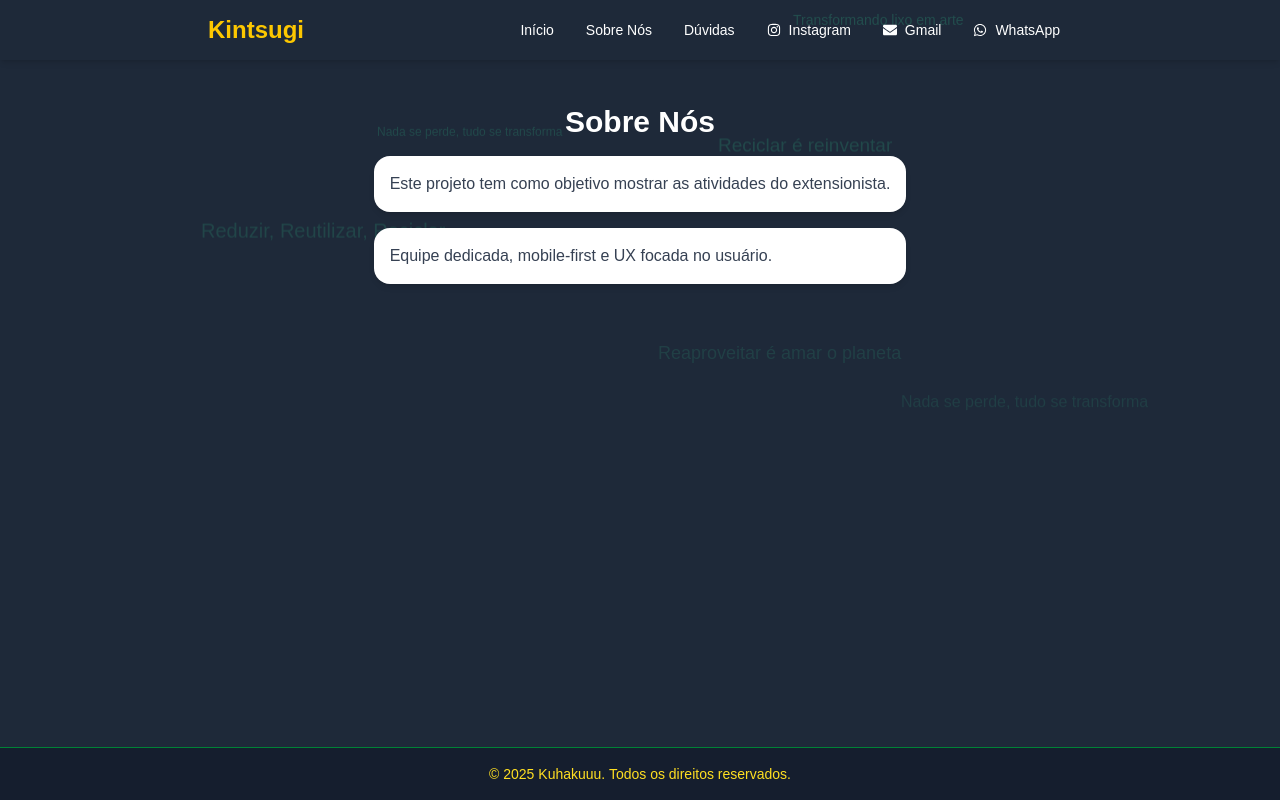
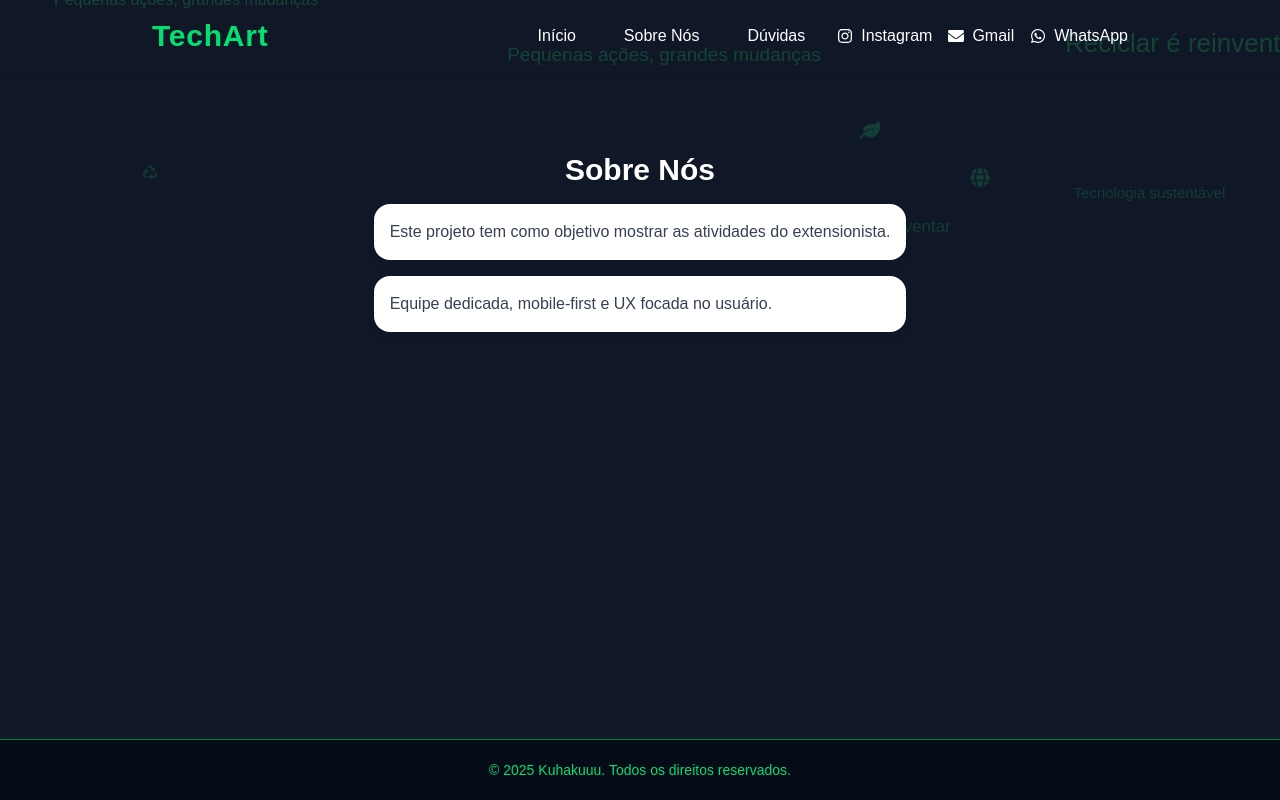
Before and after one commit to kalveslima/intinerario_extensionista, a Next.js app: page /sobre in a window 1280 px wide. Built offline with nearby package versions, Linux system fonts and the light colour scheme.

Commit message:
BETA_NEWNAME_TECHart.V-0.0

```diff
--- a/src/app/components/Layout.tsx
+++ b/src/app/components/Layout.tsx
@@ -1,14 +1,14 @@
 "use client";
 import { useState, useEffect, ReactNode } from "react";
 import Link from "next/link";
-import { FaInstagram, FaEnvelope, FaWhatsapp } from "react-icons/fa";
+import { FaInstagram, FaEnvelope, FaWhatsapp, FaRecycle, FaLeaf, FaGlobe } from "react-icons/fa";
 
 interface LayoutProps {
   children: ReactNode;
 }
 
 type CascadeItem = {
-  text: string;
+  content: JSX.Element;
   left: string;
   delay: string;
   duration: string;
@@ -25,26 +25,33 @@ const PHRASES = [
   "Reduzir, Reutilizar, Reciclar",
 ];
 
+const ICONS = [<FaRecycle />, <FaLeaf />, <FaGlobe />];
+
 export default function Layout({ children }: LayoutProps) {
   const [menuOpen, setMenuOpen] = useState(false);
   const [cascadeItems, setCascadeItems] = useState<CascadeItem[]>([]);
   const [year, setYear] = useState<number | null>(null);
 
   useEffect(() => {
-    const items: CascadeItem[] = Array.from({ length: 18 }).map(() => ({
-      text: PHRASES[Math.floor(Math.random() * PHRASES.length)],
-      left: `${Math.random() * 100}%`,
-      delay: `${(Math.random() * 8).toFixed(2)}s`,
-      duration: `${(6 + Math.random() * 10).toFixed(2)}s`,
-      size: `${12 + Math.floor(Math.random() * 10)}px`,
-    }));
+    const items: CascadeItem[] = Array.from({ length: 20 }).map(() => {
+      const isIcon = Math.random() > 0.6; // 40% ícones, 60% frases
+      return {
+        content: isIcon
+          ? ICONS[Math.floor(Math.random() * ICONS.length)]
+          : <>{PHRASES[Math.floor(Math.random() * PHRASES.length)]}</>,
+        left: `${Math.random() * 100}%`,
+        delay: `${(Math.random() * 8).toFixed(2)}s`,
+        duration: `${(6 + Math.random() * 10).toFixed(2)}s`,
+        size: `${14 + Math.floor(Math.random() * 14)}px`,
+      };
+    });
     setCascadeItems(items);
     setYear(new Date().getFullYear());
   }, []);
 
   return (
-    <div className="min-h-screen flex flex-col bg-gray-800 text-white relative overflow-hidden">
-      {/* Cascata verde sem blur */}
+    <div className="min-h-screen flex flex-col bg-gray-900 text-white relative overflow-hidden scroll-smooth">
+      {/* Cascata */}
       <div className="absolute inset-0 z-0 pointer-events-none">
         {cascadeItems.map((it, idx) => (
           <span
@@ -57,40 +64,39 @@ export default function Layout({ children }: LayoutProps) {
               fontSize: it.size,
             }}
           >
-            {it.text}
+            {it.content}
           </span>
         ))}
       </div>
 
-      {/* Header transparente */}
-      <header className="w-full bg-transparent text-white py-3 shadow-md fixed top-0 left-0 z-50">
-        <div className="max-w-4xl mx-auto flex justify-between items-center px-4">
-          <h1 className="text-lg sm:text-2xl font-bold text-yellow-400">
-            Kintsugi
+      {/* Header */}
+      <header className="w-full bg-transparent text-white py-4 shadow-md fixed top-0 left-0 z-50">
+        <div className="max-w-5xl mx-auto flex justify-between items-center px-6">
+          <h1 className="text-2xl sm:text-3xl font-extrabold text-green-400 tracking-wide">
+            TechArt
           </h1>
 
-          <nav className="hidden md:flex space-x-2 items-center">
-            <Link href="/" className="px-3 py-2 rounded-xl hover:bg-green-700 transition text-sm">
+          <nav className="hidden md:flex space-x-4 items-center text-base">
+            <Link href="/" className="px-4 py-2 rounded-lg hover:bg-green-700 transition">
               Início
             </Link>
-            <Link href="/sobre" className="px-3 py-2 rounded-xl hover:bg-green-700 transition text-sm">
+            <Link href="/sobre" className="px-4 py-2 rounded-lg hover:bg-green-700 transition">
               Sobre Nós
             </Link>
-            <Link href="/duvidas" className="px-3 py-2 rounded-xl hover:bg-green-700 transition text-sm">
+            <Link href="/duvidas" className="px-4 py-2 rounded-lg hover:bg-green-700 transition">
               Dúvidas
             </Link>
-
             <a
               href="https://instagram.com/alvvezk"
               target="_blank"
               rel="noreferrer"
-              className="px-3 py-2 rounded-xl hover:text-yellow-300 transition flex items-center space-x-2 text-sm"
+              className="flex items-center space-x-2 hover:text-green-300 transition"
             >
               <FaInstagram /> <span>Instagram</span>
             </a>
             <a
               href="mailto:k.alves1427@gmail.com"
-              className="px-3 py-2 rounded-xl hover:text-yellow-300 transition flex items-center space-x-2 text-sm"
+              className="flex items-center space-x-2 hover:text-green-300 transition"
             >
               <FaEnvelope /> <span>Gmail</span>
             </a>
@@ -98,7 +104,7 @@ export default function Layout({ children }: LayoutProps) {
               href="https://wa.me/5511954610490"
               target="_blank"
               rel="noreferrer"
-              className="px-3 py-2 rounded-xl hover:text-yellow-300 transition flex items-center space-x-2 text-sm"
+              className="flex items-center space-x-2 hover:text-green-300 transition"
             >
               <FaWhatsapp /> <span>WhatsApp</span>
             </a>
@@ -115,35 +121,24 @@ export default function Layout({ children }: LayoutProps) {
         </div>
 
         {menuOpen && (
-          <div className="md:hidden bg-green-900 px-4 py-3 space-y-2 animate-slide-down">
-            <Link href="/" className="block px-3 py-2 rounded-xl hover:bg-green-700 text-center">
-              Início
-            </Link>
-            <Link href="/sobre" className="block px-3 py-2 rounded-xl hover:bg-green-700 text-center">
-              Sobre Nós
-            </Link>
-            <Link href="/duvidas" className="block px-3 py-2 rounded-xl hover:bg-green-700 text-center">
-              Dúvidas
-            </Link>
-            <a href="https://instagram.com/alvvezk" target="_blank" rel="noreferrer" className="block px-3 py-2 rounded-xl hover:bg-pink-500 text-center">
-              Instagram
-            </a>
-            <a href="mailto:k.alves1427@gmail.com" className="block px-3 py-2 rounded-xl hover:bg-yellow-400 text-center">
-              Gmail
-            </a>
-            <a href="https://wa.me/5511954610490" target="_blank" rel="noreferrer" className="block px-3 py-2 rounded-xl hover:bg-green-500 text-center">
-              WhatsApp
-            </a>
+          <div className="md:hidden bg-green-900 px-6 py-4 space-y-3 animate-slide-down text-center">
+            <Link href="/" className="block hover:bg-green-700 py-2 rounded-lg">Início</Link>
+            <Link href="/sobre" className="block hover:bg-green-700 py-2 rounded-lg">Sobre Nós</Link>
+            <Link href="/duvidas" className="block hover:bg-green-700 py-2 rounded-lg">Dúvidas</Link>
+            <a href="https://instagram.com/alvvezk" target="_blank" rel="noreferrer" className="block hover:text-pink-400">Instagram</a>
+            <a href="mailto:k.alves1427@gmail.com" className="block hover:text-yellow-400">Gmail</a>
+            <a href="https://wa.me/5511954610490" target="_blank" rel="noreferrer" className="block hover:text-green-400">WhatsApp</a>
           </div>
         )}
       </header>
 
-      {/* Área de conteúdo das páginas */}
-      <main className="flex-1 mt-20 max-w-4xl mx-auto px-4 py-6 relative z-10">
+      {/* Conteúdo */}
+      <main className="flex-1 mt-28 max-w-5xl mx-auto px-6 py-10 relative z-10">
         {children}
       </main>
 
-      <footer className="w-full bg-gray-900/60 text-center py-4 text-sm border-t border-green-700 text-yellow-300 relative z-10">
+      {/* Rodapé */}
+      <footer className="w-full bg-gray-950/70 text-center py-5 text-sm border-t border-green-700 text-green-400 relative z-10">
         © {year ?? ""} Kuhakuuu. Todos os direitos reservados.
       </footer>
 
@@ -151,13 +146,11 @@ export default function Layout({ children }: LayoutProps) {
         .cascade-item {
           position: absolute;
           top: -8vh;
-          color: #34d399;
-          opacity: 0.18;
+          color: #22c55e;
+          opacity: 0.25;
           white-space: nowrap;
           pointer-events: none;
           user-select: none;
-          transform: translateY(0);
-          will-change: transform, opacity;
           animation-name: cascade;
           animation-timing-function: linear;
           animation-iteration-count: infinite;
@@ -166,7 +159,7 @@ export default function Layout({ children }: LayoutProps) {
         @keyframes cascade {
           0% {
             transform: translateY(-8vh);
-            opacity: 0.25;
+            opacity: 0.3;
           }
           100% {
             transform: translateY(120vh);
@@ -185,36 +178,7 @@ export default function Layout({ children }: LayoutProps) {
           }
         }
         .animate-slide-down {
-          animation: slideDown 0.22s ease-out forwards;
-        }
-
-        @keyframes zoomIn {
-          0% {
-            opacity: 0;
-            transform: scale(0.96);
-          }
-          100% {
-            opacity: 1;
-            transform: scale(1);
-          }
-        }
-        @keyframes slideUp {
-          0% {
-            opacity: 0;
-            transform: translateY(30px);
-          }
-          100% {
-            opacity: 1;
-            transform: translateY(0);
-          }
-        }
-        .modal-content {
-          animation: slideUp 0.32s ease-out forwards;
-        }
-        @media (min-width: 768px) {
-          .modal-content {
-            animation: zoomIn 0.26s ease-out forwards;
-          }
+          animation: slideDown 0.25s ease-out forwards;
         }
       `}</style>
     </div>
--- a/src/app/page.tsx
+++ b/src/app/page.tsx
@@ -1,109 +1,60 @@
 "use client";
 import { useState } from "react";
 import Layout from "./components/Layout";
+import { FaRecycle, FaLeaf, FaGlobe } from "react-icons/fa";
 
-const titles = [
-  "Nada se perde, tudo se transforma",
-  "Reciclar é reinventar",
-  "Transformando lixo em arte",
-  "Tecnologia sustentável",
-  "Reaproveitar é amar o planeta",
-
-];
-
-const descriptions = [
-  "Mostrando como cada peça pode ter uma nova vida.",
-  "Cada componente reaproveitado conta uma nova história.",
-  "Artesanato feito a partir de materiais reciclados.",
-  "Projetos de tecnologia sustentável que impactam o planeta.",
-  "Pequenas ações que fazem grandes mudanças.",
-  "top 3 animes, berserk, re zero, attack on titan",
-
+const items = [
+  {
+    title: "Nada se perde, tudo se transforma",
+    description: "Mostrando como cada peça pode ter uma nova vida.",
+    icon: <FaRecycle className="text-green-400 w-6 h-6 sm:w-8 sm:h-8" />,
+  },
+  {
+    title: "Reciclar é reinventar",
+    description: "Cada componente reaproveitado conta uma nova história.",
+    icon: <FaLeaf className="text-green-400 w-6 h-6 sm:w-8 sm:h-8" />,
+  },
+  {
+    title: "Transformando lixo em arte",
+    description: "Artesanato feito a partir de materiais reciclados.",
+    icon: <FaGlobe className="text-green-400 w-6 h-6 sm:w-8 sm:h-8" />,
+  },
+  {
+    title: "Tecnologia sustentável",
+    description: "Projetos de tecnologia sustentável que impactam o planeta.",
+    icon: <FaRecycle className="text-green-400 w-6 h-6 sm:w-8 sm:h-8" />,
+  },
+  {
+    title: "Reaproveitar é amar o planeta",
+    description: "Pequenas ações que fazem grandes mudanças.",
+    icon: <FaLeaf className="text-green-400 w-6 h-6 sm:w-8 sm:h-8" />,
+  },
 ];
 
 export default function Home() {
-  const [selected, setSelected] = useState<number | null>(null);
-
-  const getImg = (idx: number) => `/images/post${idx + 1}.jpg`;
-
   return (
     <Layout>
-      <h2 className="relative z-20 text-xl sm:text-2xl md:text-3xl font-bold mb-6 text-center text-yellow-300">
-        Kintsugi
+      <h2 className="relative z-20 text-xl sm:text-2xl md:text-3xl font-bold mb-8 text-center text-green-300">
+        colocar alguma frase
       </h2>
 
-      {/* Grid de cards */}
-      <div className="relative z-1 grid grid-cols-1 sm:grid-cols-3 gap-2 sm:gap-4">
-        {titles.map((title, idx) => (
-          <article
+      {/* Grid de blocos minimalistas */}
+      <div className="relative z-10 grid grid-cols-1 sm:grid-cols-2 md:grid-cols-3 gap-6">
+        {items.map((item, idx) => (
+          <div
             key={idx}
-            onClick={() => setSelected(idx)}
-            className="bg-white/20 backdrop-saturate-150 text-black-900 rounded-xl shadow-md overflow-hidden transform transition-transform hover:scale-150 hover:shadow-xl cursor-pointer"
-            role="button"
-            aria-label={`Abrir detalhes: ${title}`}
+            className="flex items-start space-x-4 p-4 rounded-xl bg-white/10 backdrop-blur-sm cursor-pointer transition hover:scale-105 hover:bg-white/20"
           >
-            <div className="w-full h-44 sm:h-52 overflow-hidden">
-              <img
-                src={getImg(idx)}
-                alt={title}
-                className="w-full h-full object-cover"
-                loading="lazy"
-              />
+            <div className="flex-shrink-0">{item.icon}</div>
+            <div>
+              <h3 className="text-lg sm:text-xl font-semibold text-yellow-400 mb-1">
+                {item.title}
+              </h3>
+              <p className="text-white text-sm sm:text-base">{item.description}</p>
             </div>
-
-            <div className="p-3 sm:p-4">
-              <h3 className="text-lg sm:text-xl font-semibold mb-1 text-yellow-400">
-                {title}
-              </h3>
-              <p className="text-white-700 text-sm sm:text-base">
-                {descriptions[idx]}
-              </p>
-            </div>
-          </article>
+          </div>
         ))}
       </div>
-
-      {/* Pop-up */}
-      {selected !== null && (
-        <div
-          className="fixed inset-0 bg-black/70 z-50 flex items-center justify-center p-4"
-          onClick={() => setSelected(null)}
-        >
-          <div
-            className="modal-content bg-white rounded-4xl shadow-4xl max-w-md w-full relative"
-            onClick={(e) => e.stopPropagation()}
-            role="dialog"
-            aria-modal="true"
-            aria-label={titles[selected]}
-          >
-            <button
-              onClick={() => setSelected(null)}
-              className="absolute top-3 right-3 text-gray-800 bg-gray-200 rounded-full p-2 sm:p-3 hover:bg-gray-300"
-              aria-label="Fechar"
-            >
-              ✕
-            </button>
-
-            <div className="w-full h-60 sm:h-75 overflow-hidden rounded-t-2xl">
-              <img
-                src={getImg(selected)}
-                alt={titles[selected]}
-                className="w-full h-full object-cover"
-                loading="lazy"
-              />
-            </div>
-
-            <div className="p-4 sm:p-6 text-center">
-              <h3 className="text-lg sm:text-2xl font-bold text-green-800 mb-2">
-                {titles[selected]}
-              </h3>
-              <p className="text-black-700 text-sm sm:text-base">
-                {descriptions[selected]}
-              </p>
-            </div>
-          </div>
-        </div>
-      )}
     </Layout>
   );
 }
```
